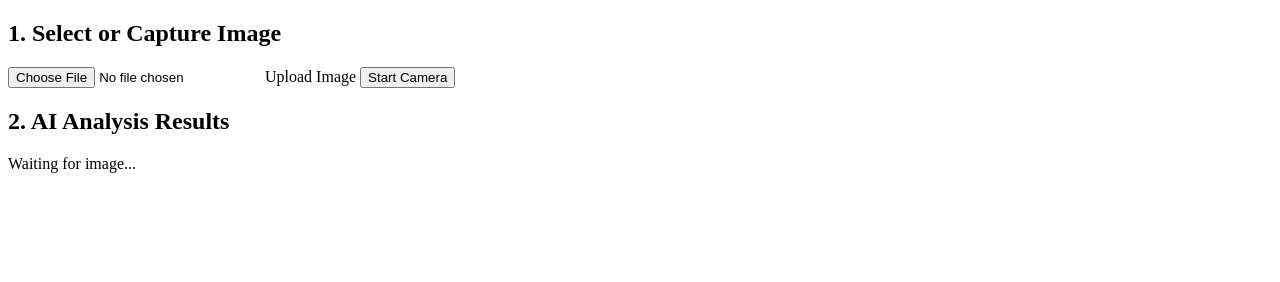
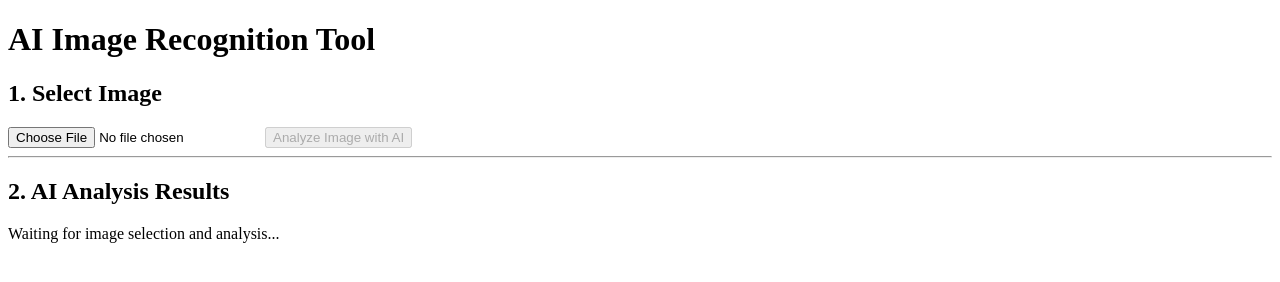
Before and after one commit to soumyadweep74/worldofsoumya, a website: page image-ai/index.html in a window 1280 px wide. Drawn offline with Linux system fonts and the light colour scheme.

Commit message:
Update index.html

```diff
--- a/image-ai/index.html
+++ b/image-ai/index.html
@@ -7,31 +7,28 @@
     <link rel="stylesheet" href="style.css">
 </head>
 <body>
+    <div class="container">
+        <h1>AI Image Recognition Tool</h1>
 
-    <div class="input-container">
-        <h2>1. Select or Capture Image</h2>
+        <section>
+            <h2>1. Select Image</h2>
+            <form id="upload-form">
+                <input type="file" id="image-input" accept="image/*" required>
+                <button type="submit" id="analyze-button" disabled>Analyze Image with AI</button>
+            </form>
+            <div class="image-preview">
+                <img id="image-display" src="#" alt="Image Preview" style="display:none;">
+            </div>
+        </section>
 
-        <input type="file" id="imageUpload" accept="image/*">
-        <label for="imageUpload" class="upload-btn">Upload Image</label>
+        <hr>
 
-        <button id="webcamToggle">Start Camera</button>
-    </div>
-
-    <div class="webcam-container" style="display:none;">
-        <video id="webcamFeed" autoplay></video>
-        <button id="captureButton" disabled>Capture Photo</button>
-    </div>
-
-    <div class="preview-container">
-        <img id="imagePreview" src="#" alt="Image Preview" style="display:none;">
-        <canvas id="imageCanvas" style="display:none;"></canvas>
-    </div>
-
-    <div id="resultsContainer">
-        <h2>2. AI Analysis Results</h2>
-        <p id="statusMessage">Waiting for image...</p>
-        <ul id="labelList">
-            </ul>
+        <section>
+            <h2>2. AI Analysis Results</h2>
+            <div id="analysis-results">
+                <p>Waiting for image selection and analysis...</p>
+            </div>
+        </section>
     </div>
 
     <script src="main.js"></script>
```
